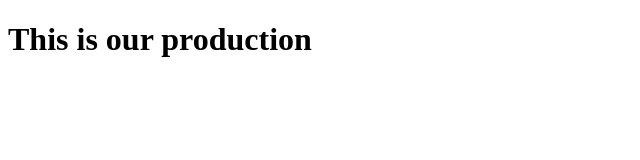
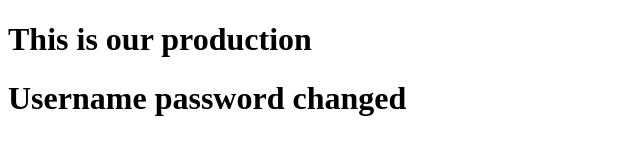
Before and after one commit to Solomon141/githubactions, a plain HTML site: page index.html in a window 1280 px wide. Shown: the whole page, without its empty margins (0-640 px from the left). Drawn offline with Linux system fonts and the light colour scheme.

Commit message:
username and password changed

```diff
--- a/index.html
+++ b/index.html
@@ -8,5 +8,6 @@
 </head>
 <body>
     <h1> This is our production</h1>
+    <h1> Username password changed </h1>
 </body>
 </html>
```
